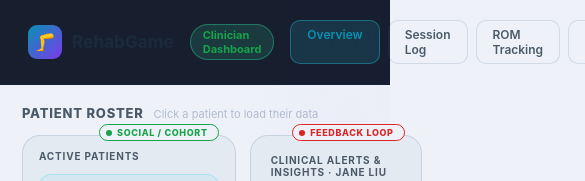
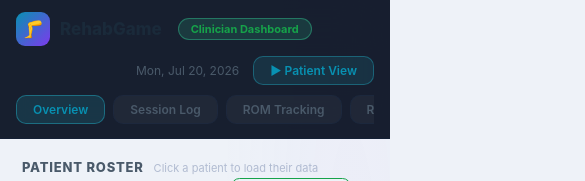
Before and after one commit to farhad-abtahi/wergonic_training, a website: page clinician-dashboard.html in a window 390 px wide. Shown: the top 181 px of the page, 585 px wide, since content can reach past the window. Drawn offline with Linux system fonts and the light colour scheme; no server answers.

Commit message:
fix: eliminate mobile horizontal overflow on index/clinician-dashboard/rehab-game
Co-Authored-By: Claude Fable 5 <noreply@anthropic.com>
Claude-Session: https://claude.ai/code/session_017erP8GaUst5fUQNEEpecYg

```diff
--- a/clinician-dashboard.html
+++ b/clinician-dashboard.html
@@ -337,6 +337,37 @@
       border-radius: 8px; padding: 5px 10px;
       font-size: 10px; white-space: nowrap; z-index: 99;
       pointer-events: none; color: var(--text);
+    }
+
+    /* ── RESPONSIVE (MOBILE) ────────────────────── */
+    @media (max-width: 700px) {
+      .header {
+        flex-wrap: wrap;
+        row-gap: 10px;
+        padding: 12px 16px;
+      }
+      .hdr-badge {
+        order: 1;
+      }
+      .hdr-right {
+        order: 2;
+        margin-left: auto;
+      }
+      .hdr-nav {
+        order: 3;
+        width: 100%;
+        overflow-x: auto;
+        -webkit-overflow-scrolling: touch;
+        flex-wrap: nowrap;
+        padding-bottom: 2px;
+      }
+      .hdr-nav .nav-btn {
+        flex-shrink: 0;
+        white-space: nowrap;
+      }
+      .grid-4, .grid-3, .grid-2, .grid-13, .grid-31 {
+        grid-template-columns: 1fr;
+      }
     }
 
     /* ── PRINT STYLES ───────────────────────────── */
```
Also changed, not shown: index.html (+15 -0 lines), rehab-game.html (+29 -1 lines).
